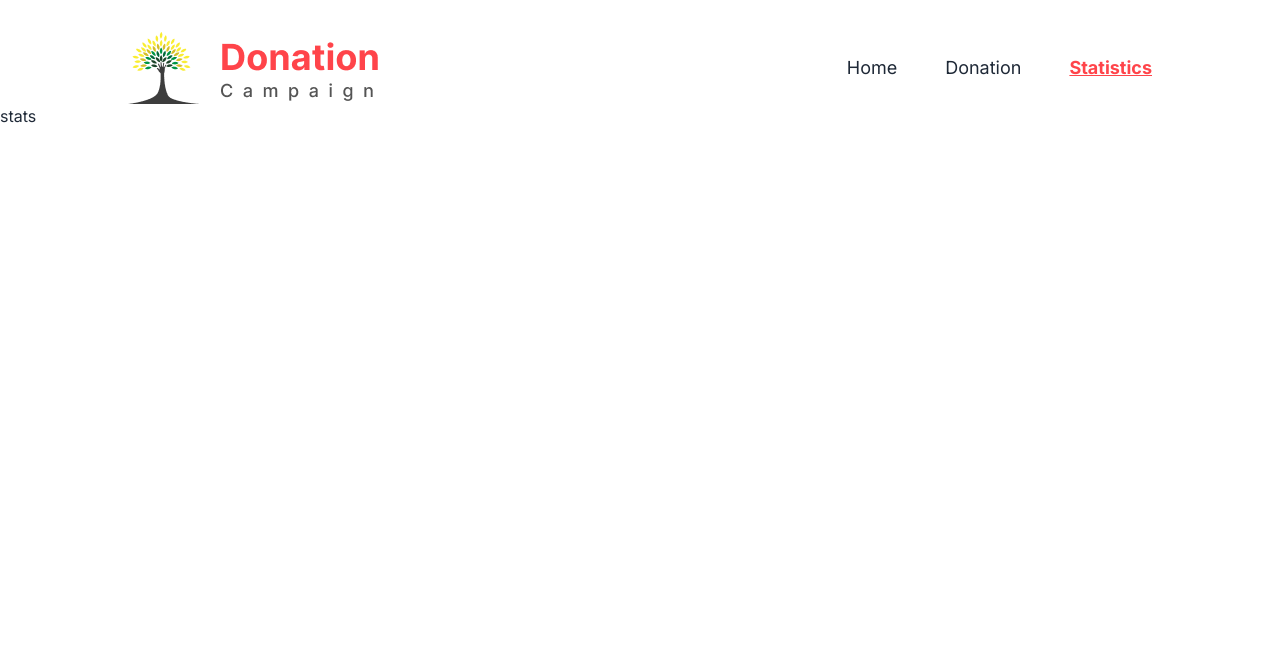
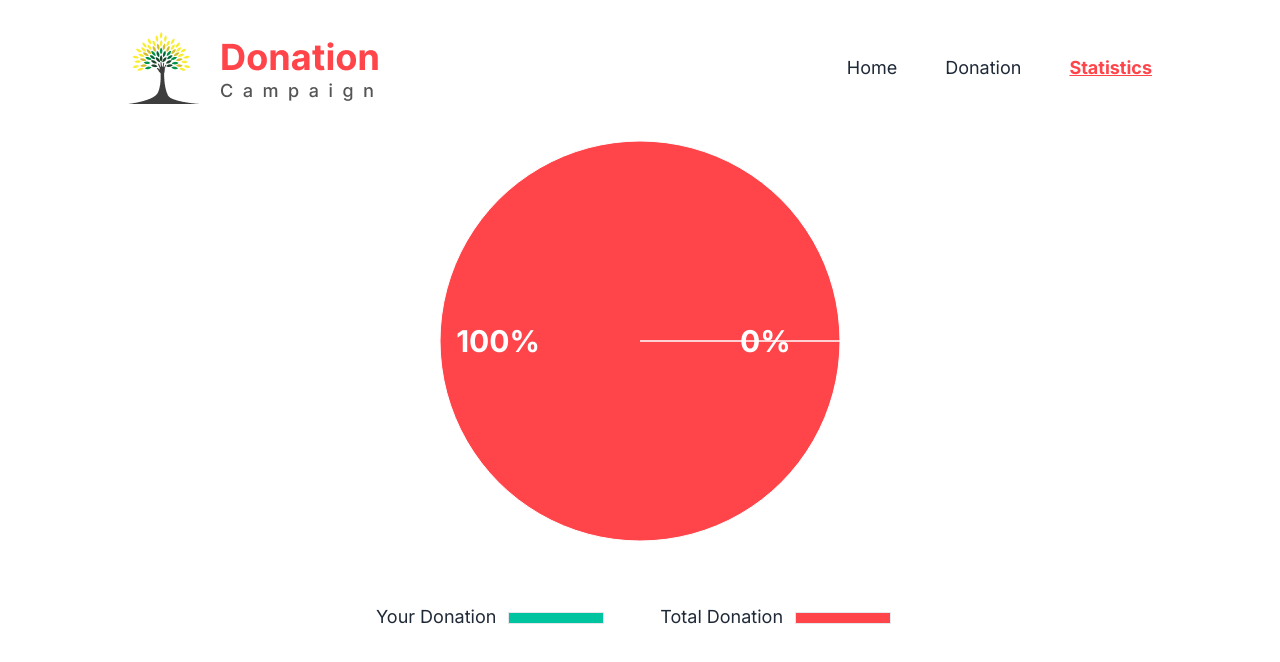
Before and after one commit to SakifAzwad/Donation-Campaign, a React (Vite) app: page /stats in a window 1280 px wide. Shown: the top 662 px of the page. Built offline with nearby package versions, Linux system fonts and the light colour scheme.

Commit message:
Piechart added in statistics page

```diff
--- a/package.json
+++ b/package.json
@@ -16,6 +16,7 @@
     "react-dom": "^18.2.0",
     "react-router-dom": "^6.16.0",
     "react-toastify": "^9.1.3",
+    "recharts": "^2.8.0",
     "sort-by": "^1.2.0",
     "sweetalert": "^2.1.2"
   },
--- a/src/components/Details/Details.jsx
+++ b/src/components/Details/Details.jsx
@@ -8,11 +8,7 @@ const Details = () => {
 
     const {id}=useParams();
     const datas=useLoaderData();
-
-    console.log(id,datas);
     const data=datas.find(data=>data.id==id)
-
-    console.log(data);
 
     return (
         <div>
--- a/src/components/Details/ShowDetails.jsx
+++ b/src/components/Details/ShowDetails.jsx
@@ -23,15 +23,12 @@ const ShowDetails = ({ data }) => {
     const addedDataArray = [];
 
     const Items = JSON.parse(localStorage.getItem("item"));
-
-    //jokhon kisu nai tokhon e if vitor dhukba
     if (!Items) {
       addedDataArray.push(data);
       localStorage.setItem("item", JSON.stringify(addedDataArray));
       swal("Congratulations", "Thanks for donating!!", "success");
     } else {
       const isExits = Items.find((data) => data.id === id);
-
       if (!isExits) {
         addedDataArray.push(...Items, data);
         localStorage.setItem("item", JSON.stringify(addedDataArray));
@@ -40,8 +37,6 @@ const ShowDetails = ({ data }) => {
         swal("Congratulations", "Thanks for donating again!!", "success");
       }
     }
-
-    // localStorage.setItem('test',JSON.stringify([{name:"hasib"},{name:"ph"}]))
   };
 
   return (
--- a/src/components/Stats/Stats.jsx
+++ b/src/components/Stats/Stats.jsx
@@ -1,11 +1,81 @@
+/* eslint-disable no-undef */
+/* eslint-disable no-unused-vars */
+import React, { useEffect, useState } from 'react';
+import { PieChart, Pie, Cell, Legend, Tooltip, Label } from 'recharts';
+import useGetData from '../hook/useGetData';
 
 
+
+const COLORS = ['#00C49F','#FF444A'];
+const RADIAN = Math.PI / 180;
+const renderCustomizedLabel = ({ cx, cy, midAngle, innerRadius, outerRadius, percent, index }) => {
+    const radius = innerRadius + (outerRadius - innerRadius) * 0.5;
+    const x = cx + radius * Math.cos(-midAngle * RADIAN);
+    const y = cy + radius * Math.sin(-midAngle * RADIAN);
+
+    return (
+      <text className=' text-3xl font-bold' x={x} y={y} fill="white" textAnchor={x > cx ? 'start' : 'end'} dominantBaseline="central">
+        {`${(percent * 100).toFixed(0)}%`}
+      </text>
+    );
+  };
+
 const Stats = () => {
-    return (
-        <div>
-            <p>stats</p>
+    const [localStorageItemCount, setLocalStorageItemCount] = useState(0);
+
+    useEffect(() => {
+        const storedData = localStorage.getItem('item');
+        if (storedData) {
+          const dataArray = JSON.parse(storedData);
+          if (Array.isArray(dataArray)) {
+            setLocalStorageItemCount(dataArray.length);
+          }
+        }
+      }, []);
+
+      const data = [
+  {name:"Your Donation", value: localStorageItemCount,color: '#00C49F'},
+  {name:"Total Donation", value: 12-localStorageItemCount,color: '#FF444A'}
+];
+const CustomLegend = () => (
+    <div className='flex ml-14'>
+        <div className='flex items-center'>
+        <h1 className='mr-3 text-lg font-normal'>{data[0].name}</h1>
+        <div className='mt-0.5 border w-24 h-3  inline-block bg-[#00C49F]'></div>
         </div>
-    );
+        <div className='flex items-center ml-14'>
+        <h1 className='mr-3 text-lg font-normal'>{data[1].name}</h1>
+        <div className='mt-0.5 border w-24 h-3  inline-block bg-[#FF444A]'></div>
+        </div>
+    </div>
+);
+
+
+
+  return (
+    <div className='mt-8' style={{ textAlign: 'center' }}>
+      <div>
+      <PieChart className='mx-auto' width={650} height={500}>
+        <Pie
+          data={data}
+          cx={320}
+          cy={200}
+          outerRadius={200}
+          labelLine={false}
+          label={renderCustomizedLabel}
+          fill="#8884d8"
+          dataKey="value"
+        >
+          {data.map((entry, index) => (
+            <Cell key={`cell-${index}`} fill={COLORS[index % COLORS.length]} />
+          ))}
+        </Pie>
+
+        <Legend iconSize={15} content={<CustomLegend />} />
+      </PieChart>
+      </div>
+    </div>
+  );
 };
 
 export default Stats;
--- a/src/main.jsx
+++ b/src/main.jsx
@@ -28,7 +28,8 @@ const router = createBrowserRouter([
       },
       {
         path:"/stats",
-        element:<Stats></Stats>
+        element:<Stats></Stats>,
+        loader:()=>fetch('/public/categories.json')
       },
       {
         path:"/details/:id",
```
Also changed, not shown: 1 other file (tests, documents, lock files or other folders).
